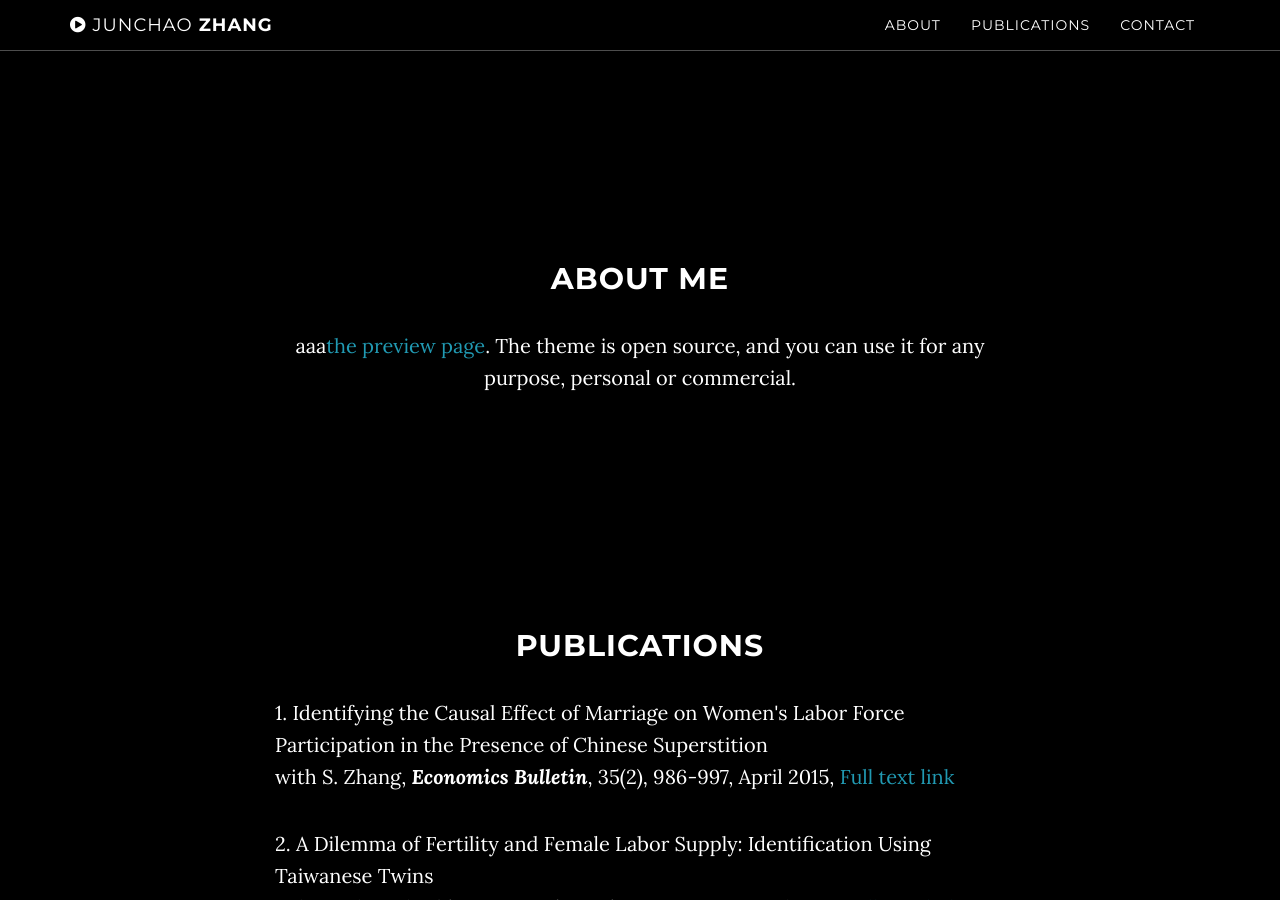
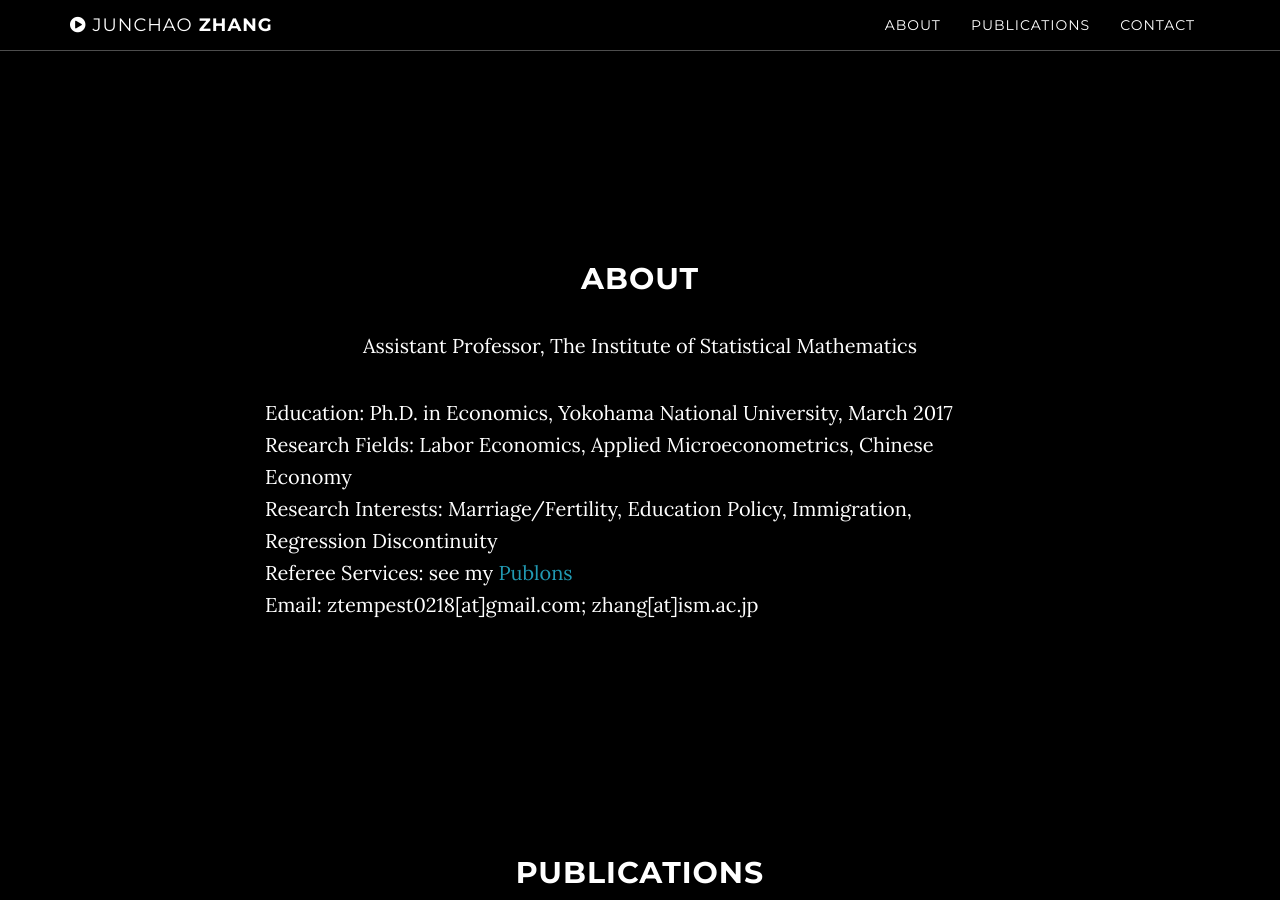
Before and after one commit to ztempest0218/ztempest0218.github.io, a Jekyll site: the page built from index.html, in a window 1280 px wide and 900 px high, scrolled down 838 px. Built offline with Jekyll 4.4.1, drawn with Linux system fonts in a browser that asks for light colours.

Commit message:
Update about.html

```diff
--- a/_includes/about.html
+++ b/_includes/about.html
@@ -2,9 +2,13 @@
     <section id="about" class="container content-section text-center">
         <div class="row">
             <div class="col-lg-8 col-lg-offset-2">
-                <h2>About Me</h2>
-                <p>aaa<a href="http://startbootstrap.com/template-overviews/grayscale/">the preview page</a>. The theme is open source, and you can use it for any purpose, personal or commercial.</p>
-
+                <h2>About</h2>
+              			<p>Assistant Professor, The Institute of Statistical Mathematics<br \>
+			<p align="left">Education: Ph.D. in Economics, Yokohama National University, March 2017<br \>
+			Research Fields: Labor Economics, Applied Microeconometrics, Chinese Economy<br \>
+			Research Interests: Marriage/Fertility, Education Policy, Immigration, Regression Discontinuity<br \>
+			Referee Services: see my <a href="https://publons.com/a/1574430/">Publons</a><br \>
+			Email: ztempest0218[at]gmail.com; zhang[at]ism.ac.jp</p>
             </div>
         </div>
     </section>
```
